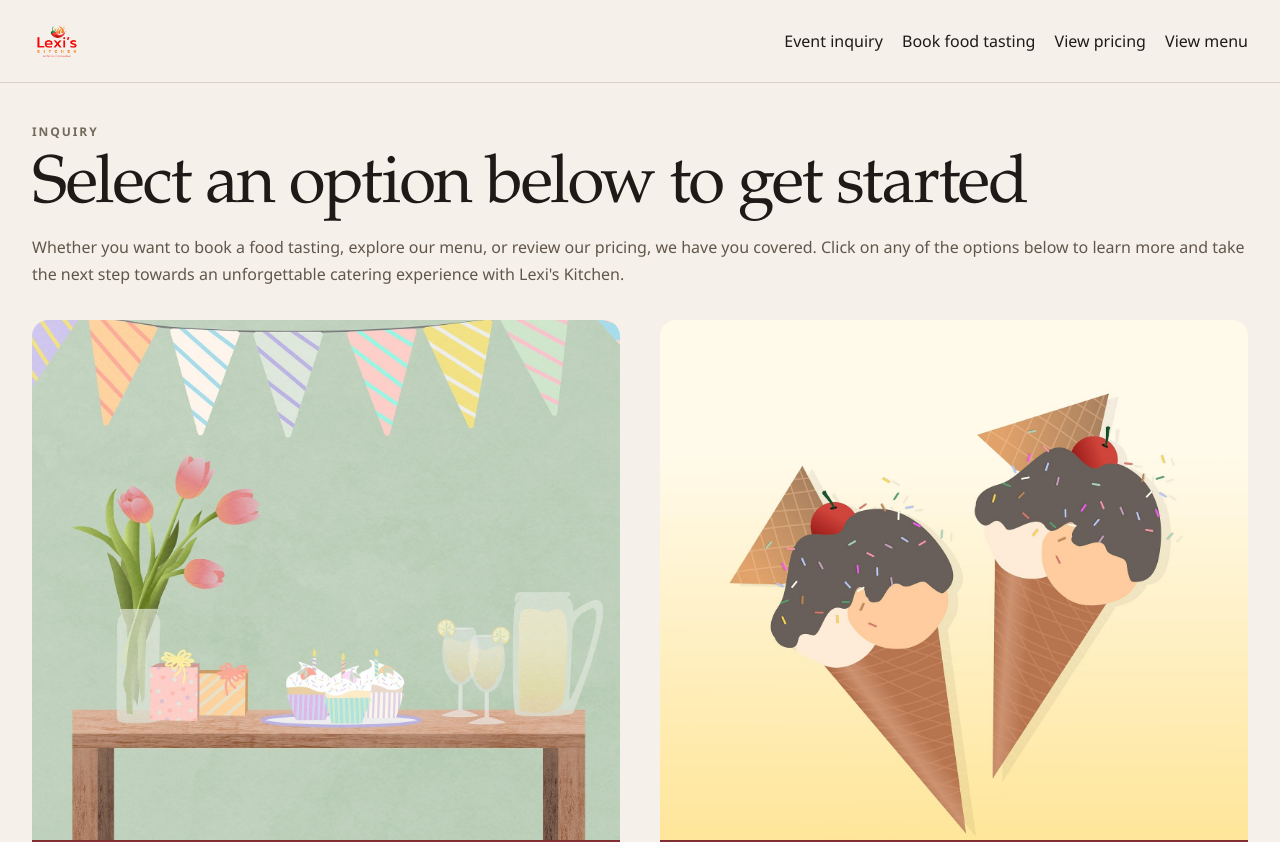
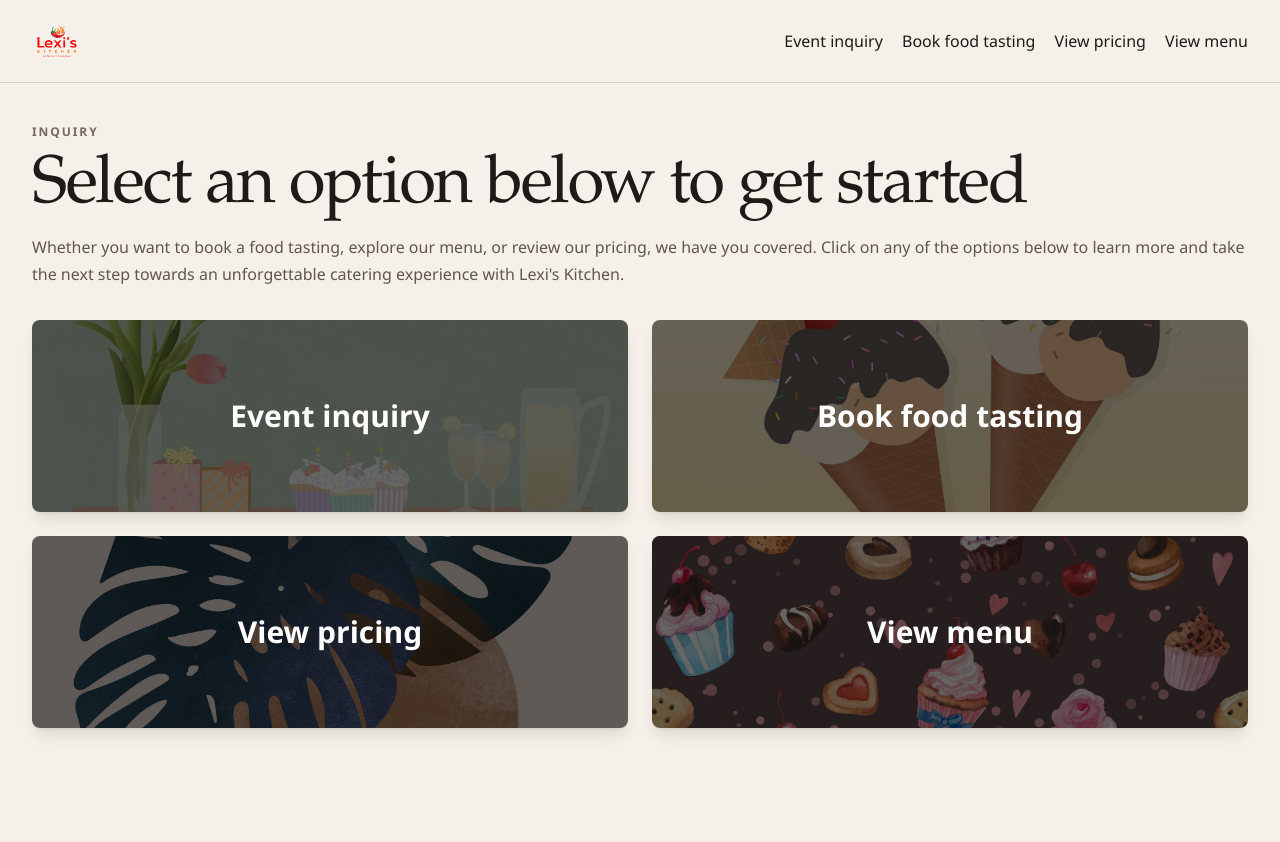
Before and after one commit to adedoyintolu/lexis-kitchen, a Next.js app: page / in a window 1280 px wide. Shown: the top 842 px of the page. After the commit the page ends 800 px from the top, so only its background shows below. Built offline with nearby package versions, Linux system fonts and the light colour scheme.

Commit message:
homepage fix

```diff
--- a/app/page.tsx
+++ b/app/page.tsx
@@ -21,50 +21,50 @@ export default function HomePage() {
         title="Select an option below to get started"
         description="Whether you want to book a food tasting, explore our menu, or review our pricing, we have you covered. Click on any of the options below to learn more and take the next step towards an unforgettable catering experience with Lexi's Kitchen."
       />
+      <FadeIn className="grid grid-cols-1 md:grid-cols-2 gap-6 flex-1">
+        {mainNav.map((nav) => {
+          const imageProps = {
+            src: nav.background,
+            alt: nav.title,
+            fill: true,
+            className: "w-full h-full object-cover",
+            placeholder: "blur" as const,
+          };
 
-      <FadeIn className="grid grid-cols-1 md:grid-cols-2 gap-10">
-        {mainNav.map((nav) =>
-          nav.isExternal ? (
+          const overlay = (
+            <div className="absolute inset-0 flex items-center justify-center bg-black/60 hover:bg-black/40 transition-colors">
+              <span className="font-bold text-xl md:text-3xl text-center text-white">
+                {nav.title}
+              </span>
+            </div>
+          );
+
+          const content = (
+            <>
+              <Image {...imageProps} />
+              {overlay}
+            </>
+          );
+
+          const className =
+            "relative w-full h-48 md:h-48 3xl:h-66 flex rounded-lg overflow-hidden shadow-lg hover:shadow-xl transition-shadow";
+
+          return nav.isExternal ? (
             <a
               href={nav.href}
               key={nav.title}
               target="_blank"
               rel="noreferrer"
-              className="w-full rounded-2xl h-150 relative"
+              className={className}
             >
-              <Image
-                src={nav.background}
-                alt={nav.title}
-                className="w-full h-full object-cover rounded-2xl"
-                layout="fill"
-                placeholder="blur"
-              />
-              <div className="absolute top-130 bottom-0 left-0 right-0 flex items-center justify-center bg-danger rounded-b-2xl">
-                <span className="font-bold font-display text-4xl text-center text-white">
-                  {nav.title}
-                </span>
-              </div>
+              {content}
             </a>
           ) : (
-            <Link
-              href={nav.href}
-              key={nav.title}
-              className="w-full rounded-2xl h-150 relative"
-            >
-              <Image
-                src={nav.background}
-                alt={nav.title}
-                className="w-full h-full object-cover rounded-2xl"
-                placeholder="blur"
-              />
-              <div className="absolute top-130 bottom-0 left-0 right-0 flex items-center justify-center bg-danger rounded-b-2xl">
-                <span className="font-bold font-display text-4xl text-center text-white">
-                  {nav.title}
-                </span>
-              </div>
+            <Link href={nav.href} key={nav.title} className={className}>
+              {content}
             </Link>
-          ),
-        )}
+          );
+        })}
       </FadeIn>
     </div>
   );
--- a/package.json
+++ b/package.json
@@ -15,7 +15,7 @@
   },
   "dependencies": {
     "formik": "^2.4.9",
-    "next": "16.2.2",
+    "next": "^16.2.4",
     "nodemailer": "^8.0.5",
     "react": "19.2.4",
     "react-dom": "19.2.4",
```
Also changed, not shown: 1 other file (tests, documents, lock files or other folders).
